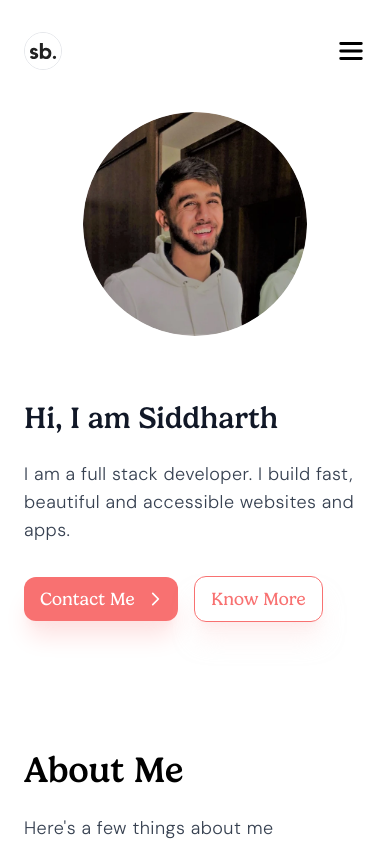
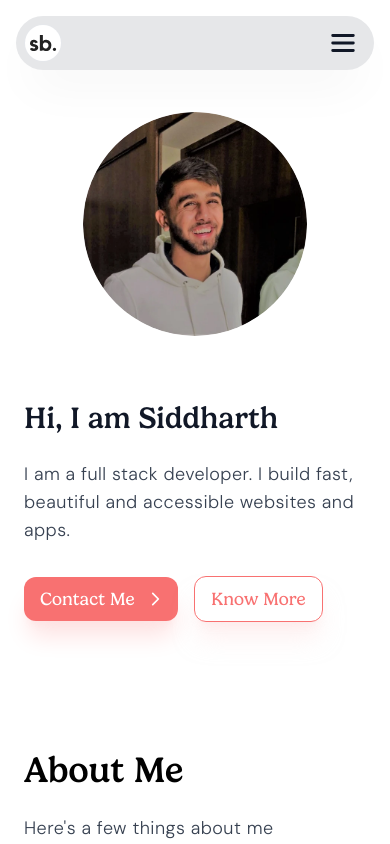
Before and after one commit to siddharthborderwala/siddharthborderwala.com, a Next.js app: page / in a window 390 px wide. Shown: the top 844 px of the page. Built offline with nearby package versions, Linux system fonts and the light colour scheme; a web font is replaced by a local one.

Commit message:
mobile nav

```diff
--- a/src/components/navbar/index.tsx
+++ b/src/components/navbar/index.tsx
@@ -57,26 +57,32 @@ const MobileNav = () => {
 
   return (
     <>
-      <div className="w-constraint w-full flex items-center justify-between py-4">
+      <motion.div className="mx-4 flex items-center p-2 justify-between bg-gray-900/10 backdrop-blur rounded-full shadow-2xl shadow-gray-900/5">
         <Link className="inline-block border rounded-full" href="/">
           {logo}
           <p className="sr-only">Siddharth Borderwala</p>
         </Link>
-        <button title="Open Menu" onClick={() => setIsOpen(true)}>
-          <p className="sr-only">Open Menu</p>
+        <button
+          title="Open Menu"
+          onClick={() => setIsOpen(true)}
+          className="mr-2 text-gray-900"
+        >
           <List size="30" weight="bold" />
         </button>
-      </div>
+      </motion.div>
       <AnimatePresence mode="wait">
         {isOpen ? (
           <div className="fixed inset-0 h-screen w-screen z-[200] flex flex-col bg-gray-100">
-            <div className="w-constraint w-full flex items-center justify-between py-4">
+            <div className="mx-4 mt-4 flex items-center p-2 justify-between bg-gray-900/10 backdrop-blur rounded-full shadow-2xl shadow-gray-900/5">
               <Link className="inline-block border rounded-full" href="/">
                 {logo}
                 <p className="sr-only">Siddharth Borderwala</p>
               </Link>
-              <button title="Close Menu" onClick={() => setIsOpen(false)}>
-                <p className="sr-only">Close Menu</p>
+              <button
+                title="Close Menu"
+                onClick={() => setIsOpen(false)}
+                className="mr-2 text-gray-900"
+              >
                 <X size="30" weight="bold" />
               </button>
             </div>
```
